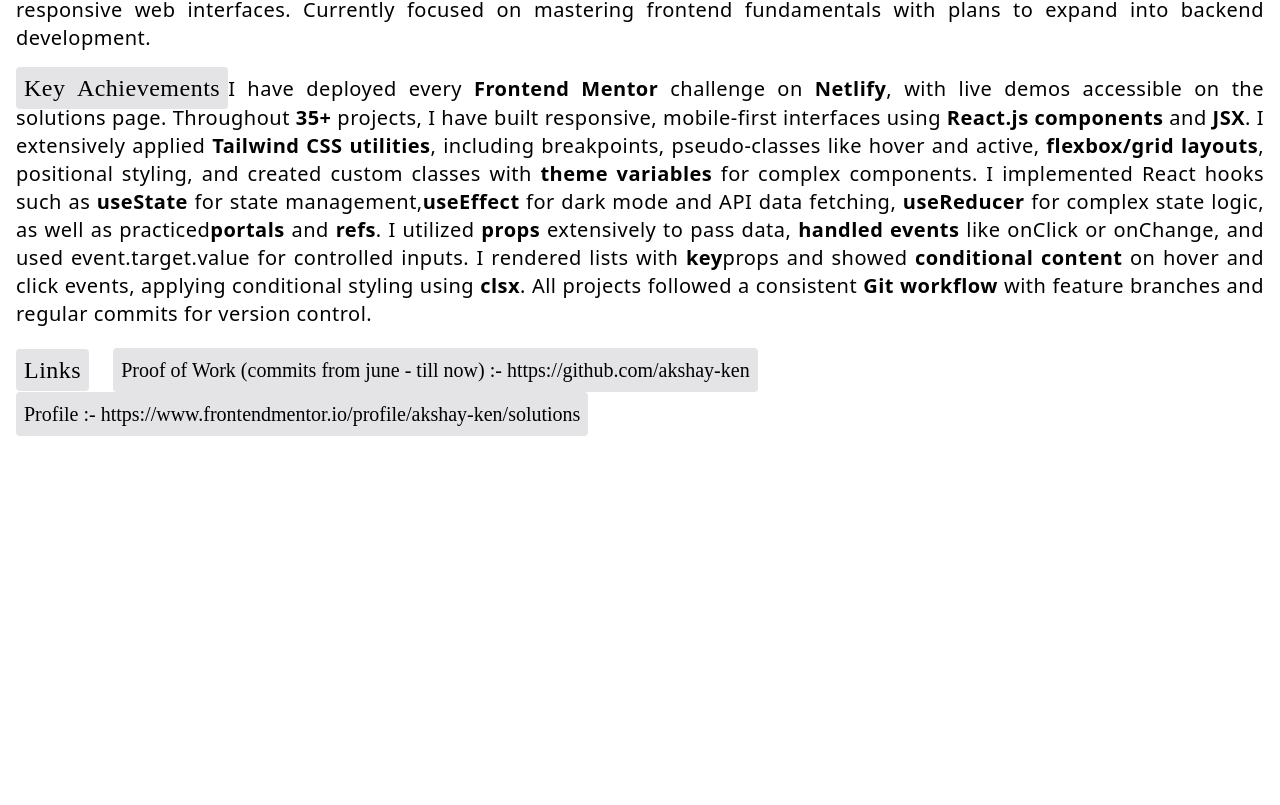
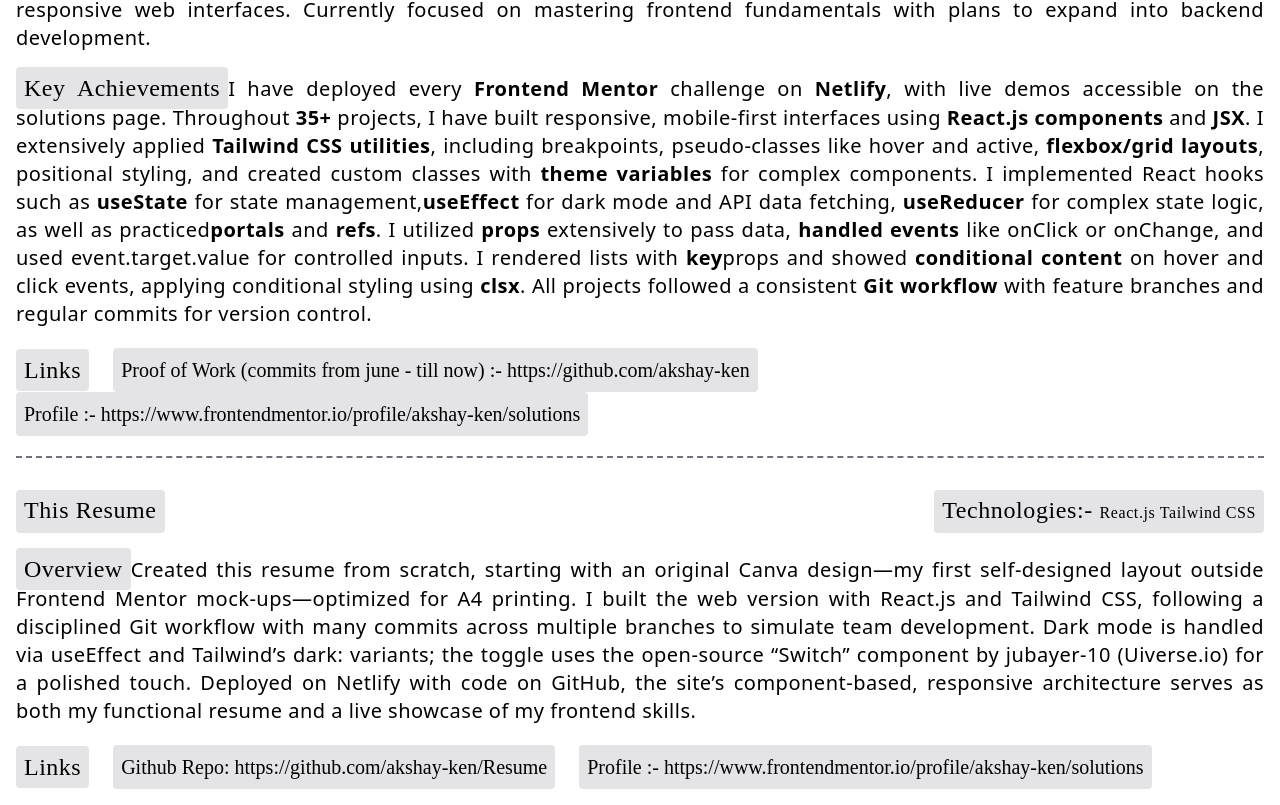
Before and after one commit to akshay-ken/Resume, a React (Vite) app: page / in a window 1280 px wide. Shown: the part 603-1408 px from the top of the page. Before the commit the page ends 1055 px from the top, so only its background shows below. Built offline with nearby package versions, Linux system fonts and the light colour scheme; a web font is replaced by a local one.

Commit message:
feat: add next prject deatils with styling

```diff
--- a/src/components/ProjectSection.jsx
+++ b/src/components/ProjectSection.jsx
@@ -71,6 +71,54 @@
             https://www.frontendmentor.io/profile/akshay-ken/solutions
           </a>
         </div>
+        <div className="border-b-2 border-dashed border-zinc-500 dark:border-zinc-50"></div>
+      </section>
+      <section className="flex flex-col p-1 md:p-4 gap-y-2 md:gap-y-5">
+        <div className="flex flex-row justify-between font-zcool">
+          <p className="text-base md:text-2xl bg-zinc-200 dark:bg-zinc-300 dark:text-zinc-700 p-1 md:p-2 rounded-sm tracking-tighter md:tracking-wide leading-4 md:leading-6">
+            This Resume
+          </p>
+          <p className="text-base md:text-2xl bg-zinc-200 dark:bg-zinc-300 dark:text-zinc-700 p-1 md:p-2 rounded-sm tracking-tighter md:tracking-wide leading-4 md:leading-6">
+            Technologies:-{" "}
+            <span className="text-xs md:text-base">React.js Tailwind CSS</span>
+          </p>
+        </div>
+        <p className="font-web text-sm md:text-xl text-justify dark:text-zinc-200 leading-4 md:leading-7 tracking-tighter md:tracking-wide">
+          <span className="font-zcool text-base md:text-2xl dark:text-zinc-700 bg-zinc-200 rounded-sm p-1 md:p-2 dark:bg-zinc-300">
+            Overview
+          </span>
+          Created this resume from scratch, starting with an original Canva
+          design—my first self-designed layout outside Frontend Mentor
+          mock-ups—optimized for A4 printing. I built the web version with
+          React.js and Tailwind CSS, following a disciplined Git workflow with
+          many commits across multiple branches to simulate team development.
+          Dark mode is handled via useEffect and Tailwind’s dark: variants; the
+          toggle uses the open-source “Switch” component by jubayer-10
+          (Uiverse.io) for a polished touch. Deployed on Netlify with code on
+          GitHub, the site’s component-based, responsive architecture serves as
+          both my functional resume and a live showcase of my frontend skills.
+        </p>
+
+        <div className="flex flex-row flex-wrap justify-start gap-x-2 md:gap-x-6 items-center">
+          <p className="font-web text-sm md:text-xl text-justify dark:text-zinc-200 leading-4 md:leading-7 tracking-tighter md:tracking-wide">
+            <span className="font-zcool text-base md:text-2xl dark:text-zinc-700 bg-zinc-200 rounded-sm p-1 md:p-2 dark:bg-zinc-300">
+              Links
+            </span>
+          </p>
+          <a
+            href="https://github.com/akshay-ken/Resume"
+            className="font-zcool text-sm md:text-xl dark:text-zinc-700 bg-zinc-200 rounded-sm p-1 md:p-2 dark:bg-zinc-300"
+          >
+            Github Repo: https://github.com/akshay-ken/Resume
+          </a>
+          <a
+            href="https://www.frontendmentor.io/profile/akshay-ken/solutions"
+            className="font-zcool text-sm md:text-xl dark:text-zinc-700 bg-zinc-200 rounded-sm p-1 md:p-2 dark:bg-zinc-300"
+          >
+            Profile :-
+            https://www.frontendmentor.io/profile/akshay-ken/solutions
+          </a>
+        </div>
       </section>
     </section>
   );
```
